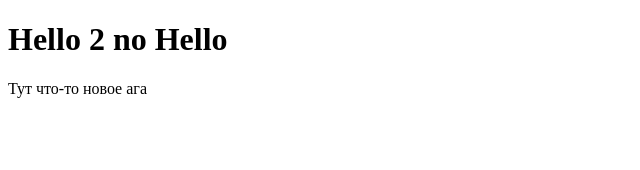
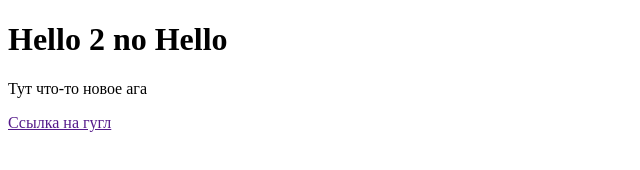
Before and after one commit to konoplitskii/git, a plain HTML site: page index.html in a window 1280 px wide. Shown: the whole page, without its empty margins (0-640 px from the left). Drawn offline with Linux system fonts and the light colour scheme.

Commit message:
add link

```diff
--- a/index.html
+++ b/index.html
@@ -10,5 +10,7 @@
     <p>
         Тут что-то новое ага
     </p>
+
+    <a href="">Ссылка на гугл</a>
 </body>
 </html>
```
